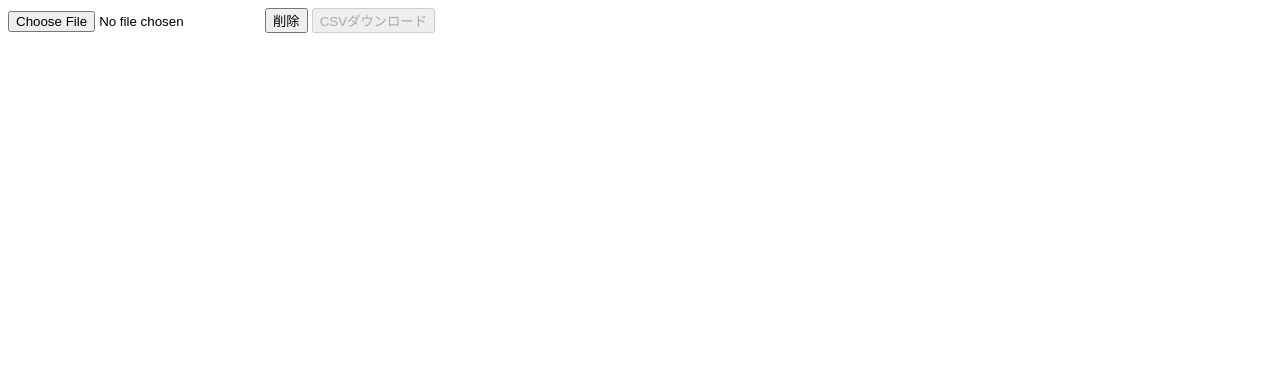
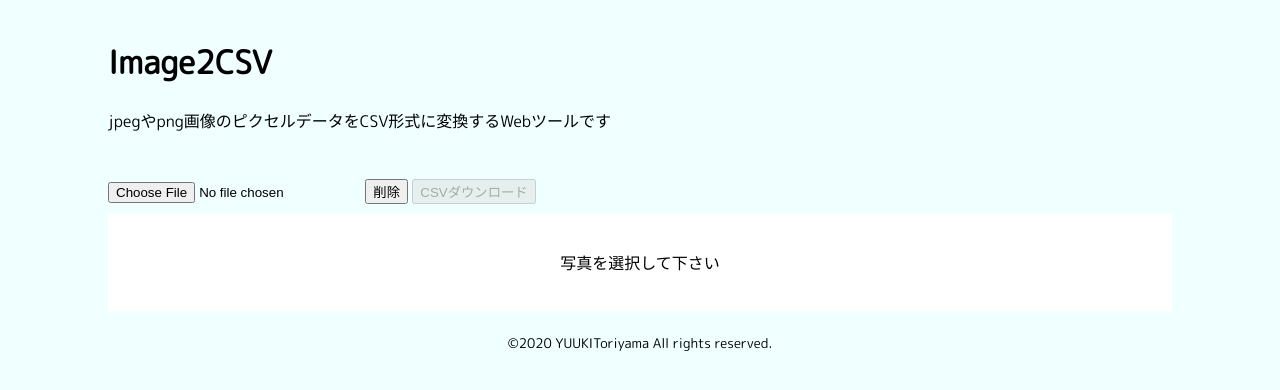
Before and after one commit to YUUKIToriyama/WebAPI-ImageData, a plain HTML site: page index.html in a window 1280 px wide. Drawn offline with Linux system fonts and the light colour scheme.

Commit message:
画面をわかりやすくしました

```diff
--- a/index.html
+++ b/index.html
@@ -2,21 +2,54 @@
 <html>
 	<head>
 		<meta charset="UTF-8">
-		<title>WebAPI-ImageData</title>
+		<title>Image2CSV YUUKIToriyama</title>
 		<script type="text/javascript" src="main.js"></script>
+		<link href="https://fonts.googleapis.com/css?family=M+PLUS+Rounded+1c" rel="stylesheet">
 		<style type="text/css">
+			body {
+				padding: 10px 100px 10px 100px;
+				background: azure;
+				font-family: "M PLUS Rounded 1c";
+			}
+			header {
+				padding-bottom: 20px;
+			}
+			main {
+				padding-top: 10px;
+				padding-bottom: 10px;
+			}
+			#image_area {
+				border: 20px white solid;
+				background: white;
+				text-align: center;
+				margin-top: 10px;
+			}
 			canvas {
 				width: 100%;
+			}
+			footer {
+				text-align: center;
+				padding-top: 10px;
 			}
 		</style>
 	</head>
 	<body>
+		<header>
+			<h1>Image2CSV</h1>
+			<p>jpegやpng画像のピクセルデータをCSV形式に変換するWebツールです</p>
+		</header>
 
-		<div id="image_area"></div>
-
-		<input type="file" onchange="loadImage(this)">
-		<input type="button" value="削除" onClick="clearImage()">
-		<input type="button" value="CSVダウンロード" id="downloadCSV" onClick="getPixelCSV()" disabled>
+		<main>
+			<input type="file" id="loadImage" onchange="loadImage(this)">
+			<input type="button" value="削除" onClick="clearImage()">
+			<input type="button" value="CSVダウンロード" id="downloadCSV" onClick="getPixelCSV()" disabled="">
+			<div id="image_area">
+				<p>写真を選択して下さい</p>
+			</div>
+		</main>
+		<footer>
+			<small>&copy;2020 YUUKIToriyama All rights reserved.</small>
+		</footer>
 
 	</body>
 </html>
```
